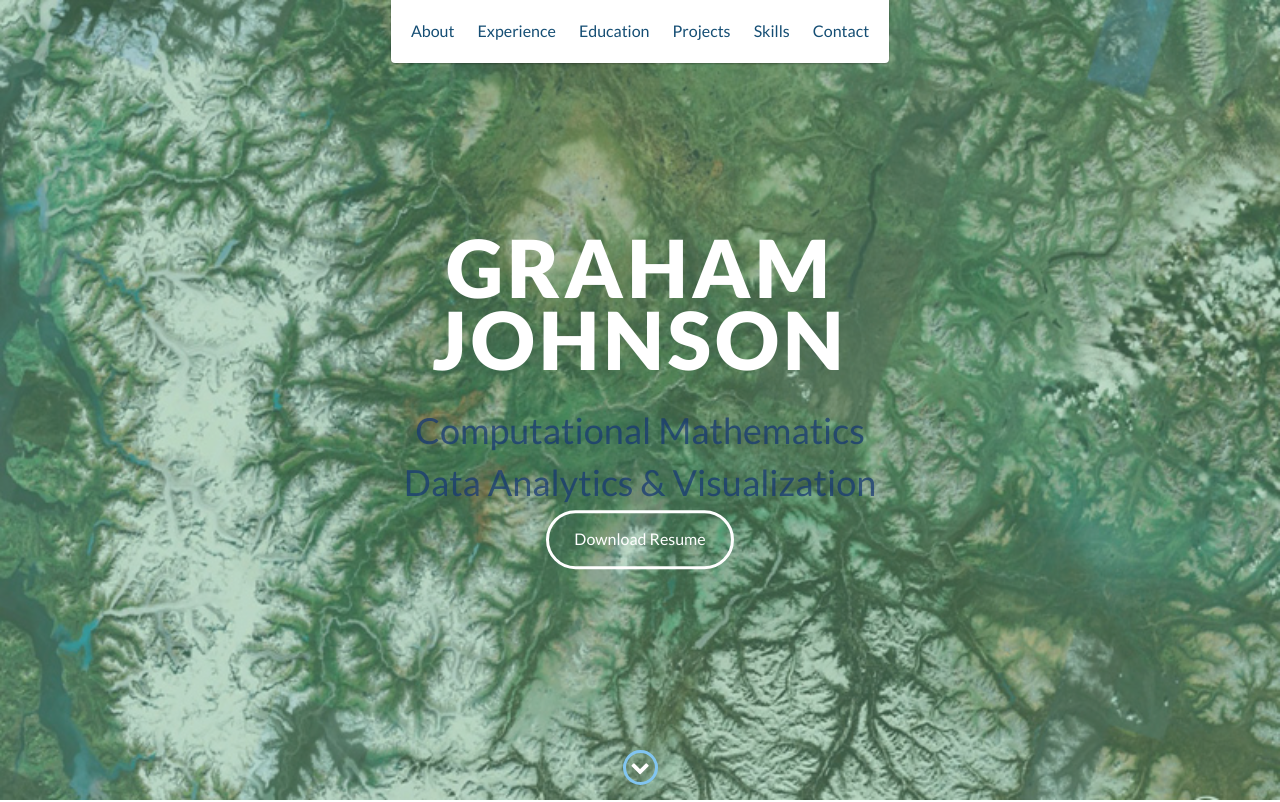
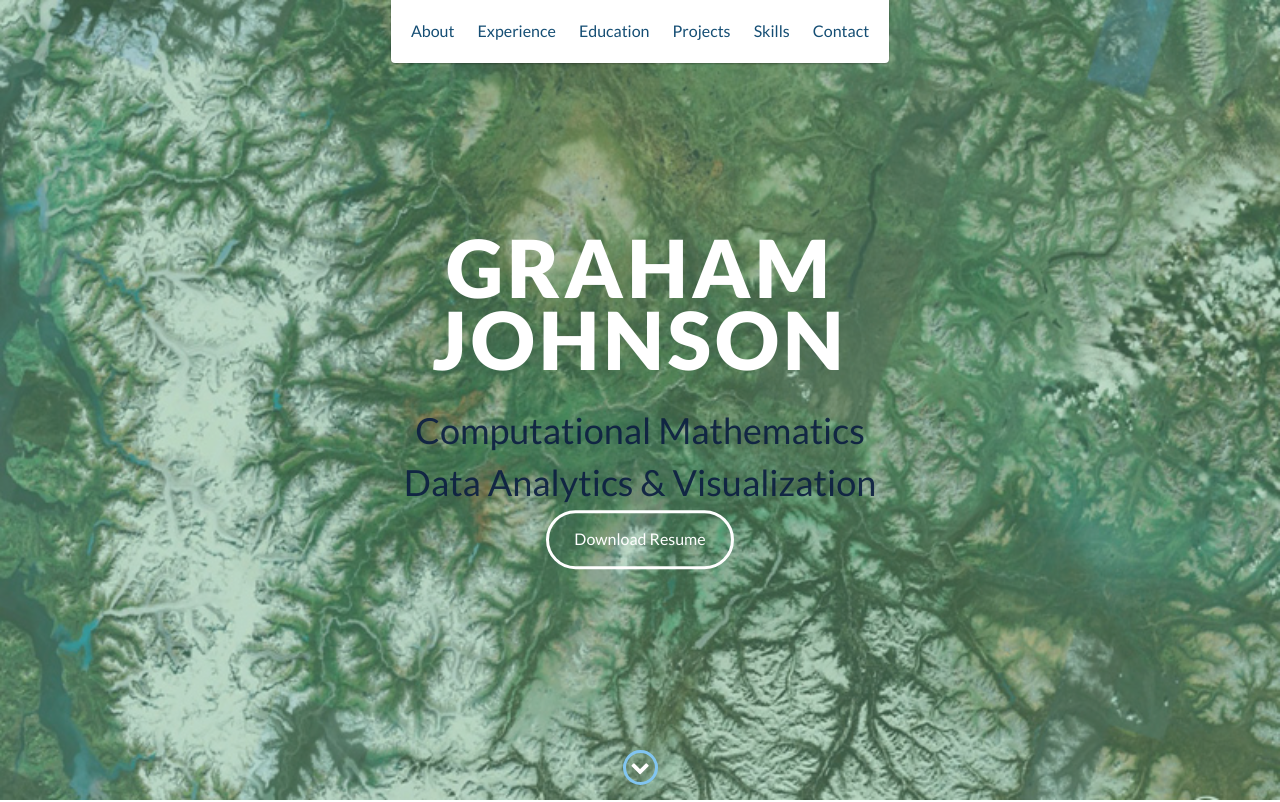
Before and after one commit to GeeJayy/GeeJayy.github.io, a website: page index.html in a window 1280 px wide. Shown: the top 802 px of the page. Drawn offline with nearby package versions, Linux system fonts and the light colour scheme.

```diff
--- a/css/styles.css
+++ b/css/styles.css
@@ -323,7 +323,7 @@
 }
 
 #lead-content h2{
-    color:#173974bd;
+    color:#0e2142ef;
     font-weight:500;
     font-size:2.25em;
     margin-bottom:1px;
--- a/index.html
+++ b/index.html
@@ -7,7 +7,8 @@
     <meta name="viewport" content="width=device-width, initial-scale=1">
     <title>About Graham Johnson </title>
 	<link rel="shortcut icon" href="favicon.ico" type="image/x-icon">
-	<link rel="icon" href="favicon.ico" type="image/x-icon">
+    <link rel="icon" href="../favicon.ico" type="image/x-icon">
+    <link rel="icon" href="http://geejayy.github.io/favicon.ico?v=2" />
     <link href="https://fonts.googleapis.com/css?family=Lato:300,400,700,900" rel="stylesheet">
     <link rel="stylesheet" href="libs/font-awesome/css/font-awesome.min.css">
     <link href="css/bootstrap.min.css" rel="stylesheet">
```
